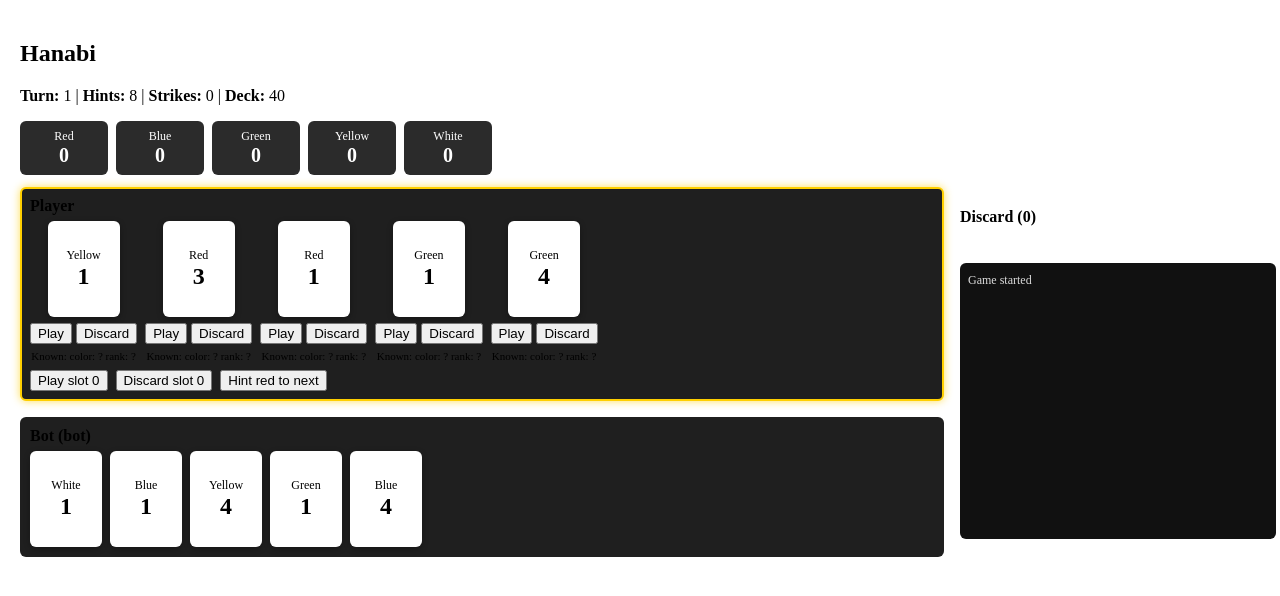
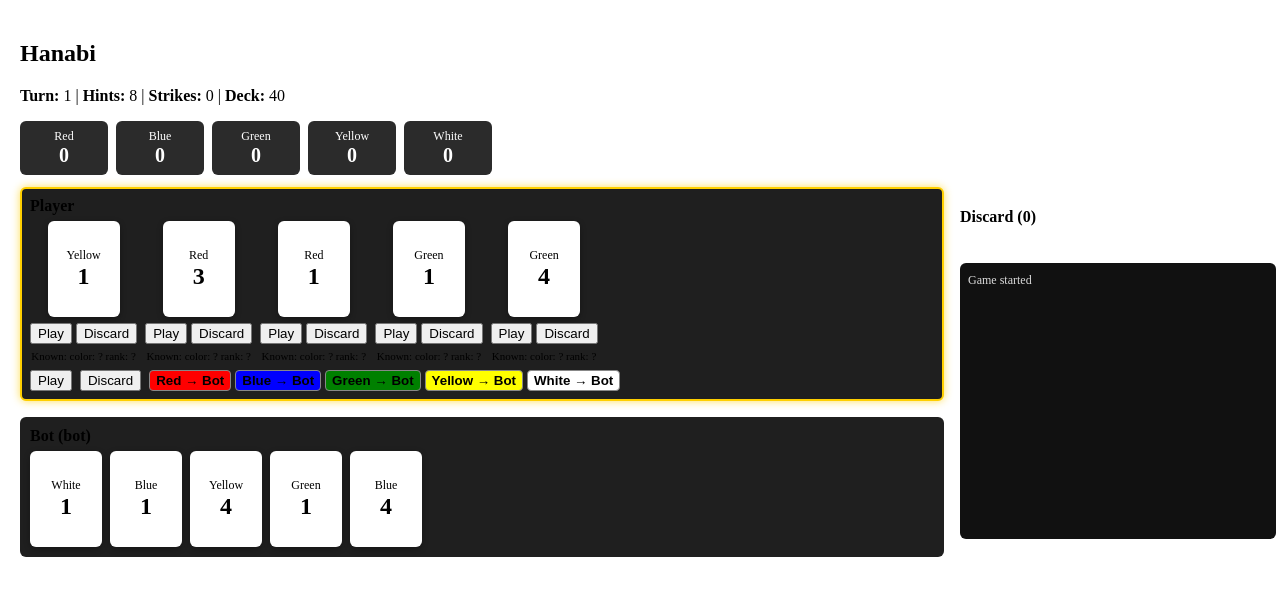
Before and after one commit to noirka/Hanabi-game, a React (Vite) app in the folder hanabi-online/frontend/: page / in a window 1280 px wide. Shown: the top 596 px of the page. Built offline with nearby package versions, Linux system fonts and the light colour scheme.

Commit message:
feat: Disable self-hints and visually highlight hint options

```diff
--- a/hanabi-online/frontend/src/ui/GameControls.tsx
+++ b/hanabi-online/frontend/src/ui/GameControls.tsx
@@ -1,29 +1,58 @@
 import type { GameEngine } from "../game/engine";
 import type { Player, Color } from "../game/types";
 
+export function GameControls({ engine, player }: { engine: GameEngine; player: Player }) {
 
-export function GameControls({ engine, player }: { engine: GameEngine; player: Player }) {
   const onPlay = (index: number) => {
     engine.performMove({ type: "play", playerId: player.id, cardIndex: index });
   };
+
   const onDiscard = (index: number) => {
     engine.performMove({ type: "discard", playerId: player.id, cardIndex: index });
   };
 
   const onHintColor = (targetId: string, color: Color) => {
-    engine.performMove({ type: "hint", playerId: player.id, targetId, hint: { color } });
+    engine.performMove({
+      type: "hint",
+      playerId: player.id,
+      targetId,
+      hint: { color }
+    });
   };
 
   return (
     <div style={{ marginTop: 8 }}>
       <div style={{ display: "flex", gap: 8 }}>
-        <button onClick={() => onPlay(0)}>Play slot 0</button>
-        <button onClick={() => onDiscard(0)}>Discard slot 0</button>
-        {/* Simple quick hint UI for demo: hint color 'red' to next player */}
-        <button onClick={() => {
-          const next = engine.players[(engine.currentPlayerIndex + 1) % engine.players.length];
-          onHintColor(next.id, "red" as Color);
-        }}>Hint red to next</button>
+
+        <button onClick={() => onPlay(0)}>Play</button>
+        <button onClick={() => onDiscard(0)}>Discard</button>
+
+        {/* HINT buttons (disabled for self) */}
+        {engine.players.map((p) => {
+          if (p.id === player.id) return null;
+
+          return (
+            <div key={p.id} style={{ display: "flex", gap: 4 }}>
+              {(["red", "blue", "green", "yellow", "white"] as Color[]).map((c) => (
+                <button
+                  key={c}
+                  onClick={() => onHintColor(p.id, c)}
+                  style={{
+                    border: "1px solid #888",
+                    padding: "2px 6px",
+                    borderRadius: 4,
+                    textTransform: "capitalize",
+                    background: c,
+                    color: "black",
+                    fontWeight: 600
+                  }}
+                >
+                  {c} → {p.name}
+                </button>
+              ))}
+            </div>
+          );
+        })}
       </div>
     </div>
   );
```
